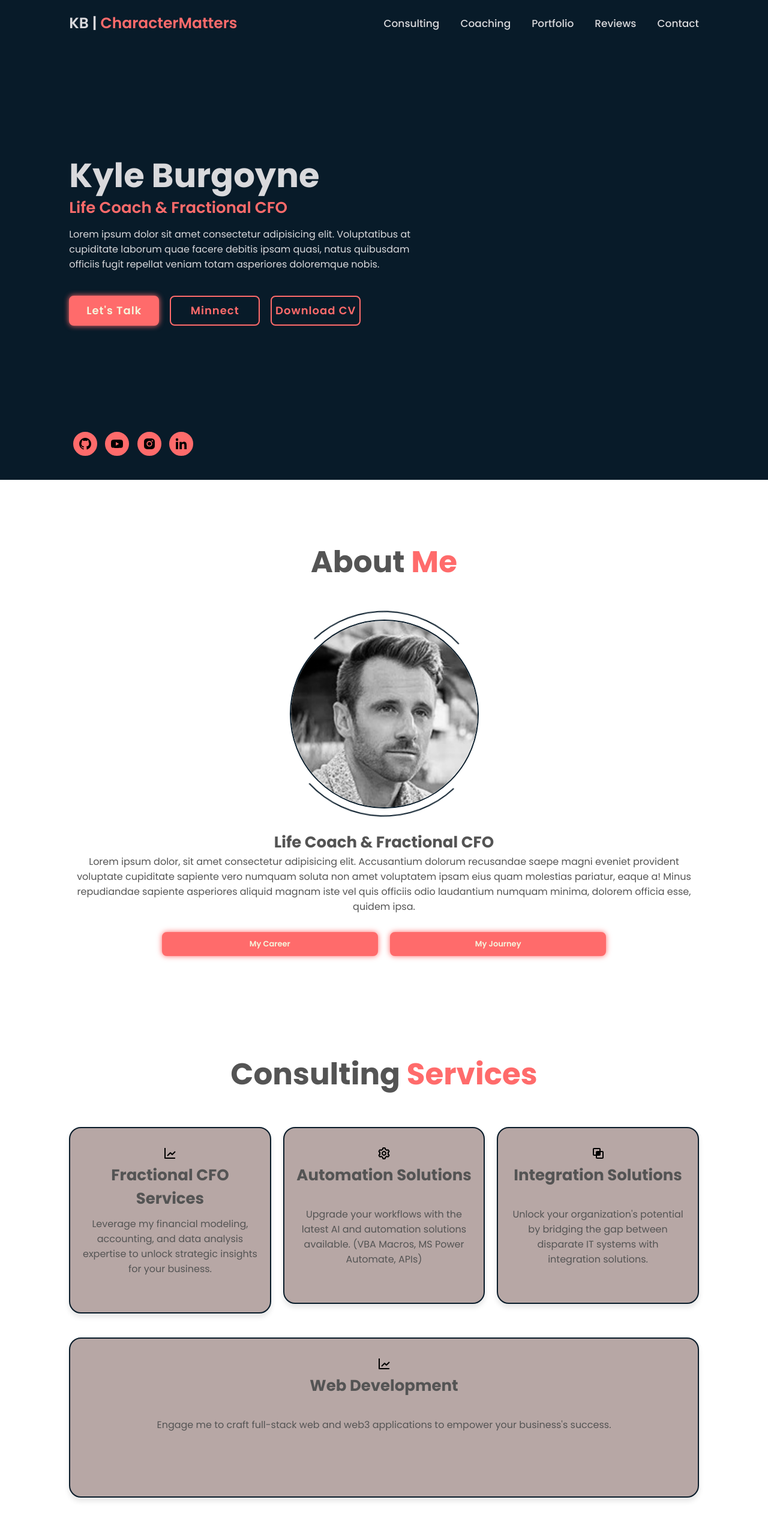
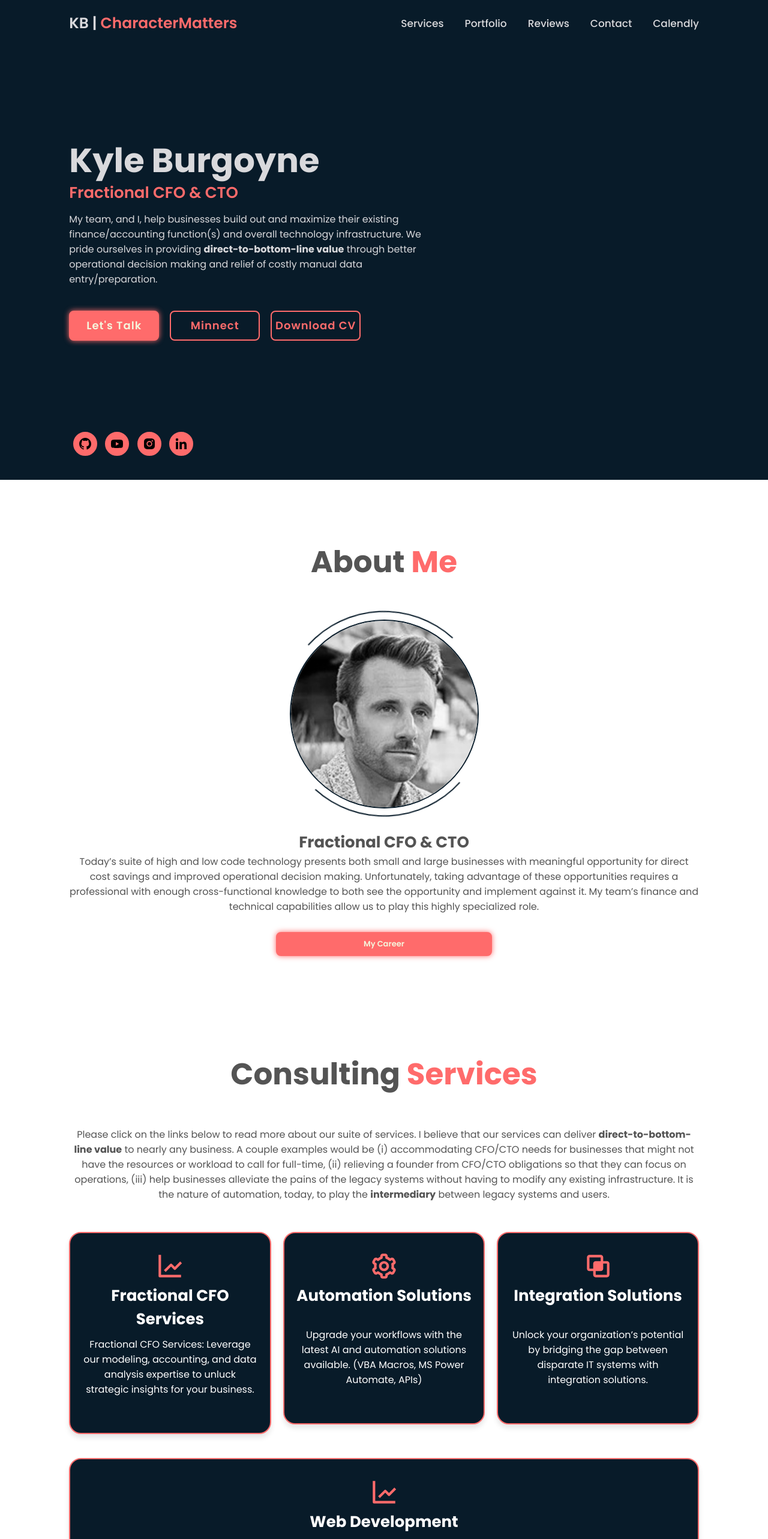
Before and after one commit to kylecburgoyneF9/business_website, a Vue app: page / in a window 1280 px wide. Shown: the top 2566 px of the page at 60% size. Built offline with nearby package versions, Linux system fonts and the light colour scheme.

Commit message:
Large Update 3.19.2024
Complete copy overhaul and small strcutural

```diff
--- a/src/assets/main.css
+++ b/src/assets/main.css
@@ -310,13 +310,19 @@ span {
   gap: 2rem;
 }
 
+.services-intro {
+  font-size: 1.6rem;
+  text-align: center;
+  margin-bottom: 5rem;
+}
+
 .services-container .services-box {
   flex: 1 1 30rem;
-  background: var(--second-bg-color);
+  background: var(--dk-blue);
   padding: 3rem 2rem 3rem;
   border-radius: 2rem;
   text-align: center;
-  border: .2rem solid var(--dk-blue);
+  border: .25rem solid var(--main-color);
   box-shadow: 0 6px 8px rgba(0, 0, 0, 0.1);
   transition: .5s ease;
   cursor: pointer;
@@ -325,9 +331,18 @@ span {
 }
 
 .services-container .services-box:hover {
-  border-color: var(--dk-blue);
+  border-color: var(--main-color);
   transform: scale(1.02);
-  box-shadow: 0 0 1rem var(--dk-blue);
+  box-shadow: 0 0 1rem var(--main-color);
+}
+
+.svg-icon {
+  width: 50px;
+  /* Set width */
+  height: 50px;
+  /* Set height */
+  fill: var(--main-color);
+  /* Set fill color */
 }
 
 .services-box i {
@@ -337,13 +352,13 @@ span {
 
 .services-box h3 {
   font-size: 2.6rem;
-  color: var(--text-color);
+  color: white;
 }
 
 .services-box p {
   font-size: 1.6rem;
   margin: 1rem 0 3rem;
-  color: var(--text-color);
+  color: white;
 }
 
 .coaching {
@@ -468,6 +483,18 @@ span {
     width: 55%;
   }
 
+  .services-lists {
+    display: flex;
+    margin-bottom: 2rem;
+    gap: 1rem;
+    flex-direction: column;
+    padding: 0 1rem;
+  }
+
+  .services-list ul {
+    text-align: justify;
+  }
+
 }
 
 @media (max-width: 768px) {
--- a/src/components/DigitalPortfolio.vue
+++ b/src/components/DigitalPortfolio.vue
@@ -3,21 +3,13 @@
   <section class="portfolio" id="portfolio">
     <div class="portfolio-header">
       <h2 class="heading">Digital <span>Portfolio</span></h2>
-      <p>I've curated a collection of YouTube videos highlighting my professional expertise and coaching skills. Depending
-        on what you are looking for, follow either link below and enjoy the content. I take content creation requests for
-        both business and self-development topics, so feel free to contact me and let's put something together.
-      </p>
+      <p>We've curated a collection of YouTube videos highlighting our professional expertise. I challenge our audience to watch any video on your channel and <strong>not</strong> take away a new practicality that could be used same-day.  I take content creation requests for varying finance and technology business needs, so feel free to contact me and let's put something together. Follow the link below. Enjoy the content!</p>
     </div>
     <div class="portfolio-contents">
       <a href="https://www.youtube.com/channel/UCKlKCP8OuQVRArpZrzTd-xA" target="_blank"
         class="portfolio-contents-consulting has-background-video">
         <BackgroundVideo fileName="0226.mp4" />
         <h3>Consulting</h3>
-      </a>
-      <a href="https://www.youtube.com/channel/UCKlKCP8OuQVRArpZrzTd-xA" target="_blank"
-        class="portfolio-contents-coaching has-background-video">
-        <BackgroundVideo fileName="0226.mp4" />
-        <h3>Coaching</h3>
       </a>
     </div>
     <a href="#contact" class="universal-btn">Work Together</a>
--- a/src/components/Navbar.vue
+++ b/src/components/Navbar.vue
@@ -5,11 +5,11 @@
             <MenuIcon :class="{ open: isMenuOpen }" />
         </button>
         <nav class="navbar" :class="{ 'active': isMenuOpen }">
-            <router-link to="/consulting" @click="toggleMenu">Consulting</router-link>
-            <router-link to="/coaching" @click="toggleMenu">Coaching</router-link>
+            <router-link to="/consulting" @click="toggleMenu">Services</router-link>
             <router-link :to="{ path: '/', hash: '#portfolio' }" scroll="{ behavior: 'smooth' }" @click="toggleMenu">Portfolio</router-link>
             <router-link :to="{ path: '/', hash: '#reviews' }" scroll="{ behavior: 'smooth' }" @click="toggleMenu">Reviews</router-link>
             <router-link to="#contact" @click="toggleMenu">Contact</router-link>
+            <a class="calendly-link">Calendly</a>
         </nav>
     </header>
 </template>
@@ -109,6 +109,10 @@ onBeforeUnmount(() => {
   color: var(--main-color);
 }
 
+.calendly-link {
+    cursor: pointer; /* Change cursor to pointer on hover */
+}
+
 /* Menu icon is not currently implemented
 #menu-icon {
     position: relative;
--- a/src/components/Reviews.vue
+++ b/src/components/Reviews.vue
@@ -5,20 +5,19 @@
     <div class="review-cards-container">
       <div class="review-card-contents">
         <div class="review-card-img">
-          <img src="../assets/Home/Self.jpeg" alt="">
+          <img src="../assets/Home/Glenn_Image.png" alt="">
         </div>
         <div class="review-card-text">
-          <h3>Name and Title</h3>
-          <p>"Lorem ipsum dolor sit amet consectetur adipisicing elit. Voluptas commodi asperiores doloremque perspiciatis
-            voluptatum sunt totam esse at repudiandae autem!"</p>
+          <h3>Glenn McClelland - Retired CEO / CFO</h3>
+          <p>"I worked with Kyle in a start-up effort for a solar services company.  Kyle is one of those rare individuals who can effectively analyze a situation and provide their own direction to do what needs to be done.  Kyle is intelligent, self-motivated and a problem solver who understands the relationship between responsibility and accountability!  With Kyle's ambition and ability to work as part of a team, I would recommend Kyle to any organization looking for a manager with virtually unlimited upside potential.  "</p>
         </div>
       </div>
       <div class="review-card-contents">
         <div class="review-card-img">
-          <img src="../assets/Home/Self.jpeg" alt="">
+          <img src="../assets/Home/Jeff_Image.jpeg" alt="">
         </div>
         <div class="review-card-text">
-          <h3>Name and Title</h3>
+          <h3>Jeff Bunge - </h3>
           <p>"Lorem ipsum dolor sit amet consectetur adipisicing elit. Voluptas commodi asperiores doloremque perspiciatis
             voluptatum sunt totam esse at repudiandae autem!"</p>
         </div>
@@ -68,6 +67,8 @@
 }
 
 .review-cards-container .review-card-contents .review-card-img img {
+  width: 18rem; /* Adjust the width as needed */
+  height: 18rem; /* Adjust the height as needed */
   border-radius: 50%;
   border: var(--dk-blue) solid;
 }
@@ -80,7 +81,7 @@
   font-size: 1.5rem;
 }
 
-@media (max-width: 600px) {
+@media (max-width: 700px) {
     .review-cards-container .review-card-contents  {
         flex-direction: column;
         text-align: center;
--- a/src/views/ConsultingView.vue
+++ b/src/views/ConsultingView.vue
@@ -5,9 +5,7 @@
         <div class="interior-hero-content">
             <h1>Consulting Services</h1>
             <h3>Fractional CFO & Technology Specialist</h3>
-            <p>Lorem ipsum dolor sit amet consectetur adipisicing elit. Voluptatibus at cupiditate laborum quae facere
-                debitis ipsam quasi, natus quibusdam officiis fugit repellat veniam totam asperiores doloremque nobis.
-            </p>
+            <p>My team, and I, help businesses build out and maximize their existing finance/accounting function(s) and overall technology infrastructure. We pride ourselves in providing <strong>direct-to-bottom-line value</strong> through better operational decision making and relief of costly manual data entry/preparation. </p>
             <div class="interior-hero-content-btns">
                 <router-link to="#consulting-fractional-cfo" class="btn" scroll="{ behavior: 'smooth' }">Fractional CFO
                     Services</router-link>
@@ -49,12 +47,9 @@
                 </div>
                 <div class="services-split-text-image-content">
                     <h3>Fractional CFO Services</h3>
-                    <p>Having accumulated 9 years of experience in the business world, I've crafted a diverse range of
-                        models, including but not limited to solar tax-equity, solar loan origination, corporate, debt and
-                        equity due diligence, private placement, and accounting.</p>
+                    <p>With nearly a decade of financial and accounting experience, I handle the entirety of our CFO engagements. While I do offer bookkeeper-type services, my main value-add sits in being that tactical analytics-driven partner who can get into the bottom weeds and then deliver the correct 30,000-foot strategic recommendation/decision. </p>
 
-                    <p>Whether you're seeking to enhance your business tools or need support in presenting your business's
-                        potential, we can collaborate to achieve your objectives.</p>
+                    <p>Whether you're seeking to enhance your business tools or need support to capture more of your business's potential, we can collaborate to achieve your objectives.</p>
                     <a href="#contact" class="universal-btn">Work Together</a>
                 </div>
             </div>
@@ -64,14 +59,9 @@
                 </div>
                 <div class="services-split-text-image-content" id="consulting-automation-solutions">
                     <h3>Automation Solutions</h3>
-                    <p>Leveraging a powerful combination of Excel, VBA, and Microsoft Power Automation, I
-                        specialize in automating a wide array of standard tasks in accounting, finance, marketing, and
-                        administration within office environments.</p>
+                    <p>Leveraging a powerful combination of Excel, VBA, Microsoft Power Automation, and Make.com, we specialize in automating a wide array of standard tasks in the accounting, finance, marketing, and administration departments of a business.</p>
 
-                    <p>Curious if your business is a suitable candidate for streamlined automation? Let's have a
-                        consultation to evaluate the potential benefits, such as saving personnel time, enhancing data
-                        accuracy, and boosting overall convenience for your business. This way, you'll have a clear
-                        understanding of the value this automation can deliver.</p>
+                    <p>Curious if your business is a suitable candidate for streamlined automation? Let's have a consultation to evaluate the potential benefits, such as saving personnel time, enhancing data accuracy, and improving overall operational efficiency. This way, you'll have a clear understanding of the value this automation can deliver.</p>
                     <a href="#contact" class="universal-btn">Work Together</a>
                 </div>
                 <div class="services-split-text-image-img img-responsive2">
@@ -84,13 +74,8 @@
                 </div>
                 <div class="services-split-text-image-content" id="consulting-integration-solutions">
                     <h3>Integration Solutions</h3>
-                    <p>Using a suite of high and low code expertise, plus today's incredible array of database, AI, and
-                        cloud services, I can help you get the most out of your existing technology stack.</p>
-                    <p>If you're spending too much time manually manipulating data on a regular basis or are at the point of
-                        lossing visibility into your business due to a lack of communication between your core technology
-                        systems, please reach out to me. Almost every company I have worked for (small and large) has
-                        operated with such friction/barriers. These frictions are costing you in hard dollars, turnover,
-                        time,and opportunity.</p>
+                    <p>Using a suite of high and low code expertise, plus today's incredible array of database, AI, and cloud services, we can help you get the most out of your existing technology stack.</p>
+                    <p>If you're spending too much time manually manipulating data on a regular basis or are at the point of losing visibility into your business due to a lack of communication between your core technology systems, please reach out to me. Almost every company I have worked for (small and large) has operated with such friction/barriers. These frictions are costing you in hard dollars, turnover, time, and opportunity.</p>
                     <a href="#contact" class="universal-btn">Work Together</a>
                 </div>
             </div>
@@ -100,11 +85,8 @@
                 </div>
                 <div class="services-split-text-image-content" id="consulting-web-development">
                     <h3>Web & Application Development</h3>
-                    <p>My prevailing development skillset is comprised of Vue3.js, vanilla CSS, HTML, and JavaScript,
-                        Web3.js, and Solidity. This is a growing skillset of mine where I am seeking new engagements to
-                        build my portfolio. I am presently investing heavily into this part of my professional toolkit.</p>
-                    <p>Whether you are looking for a personal/professional-use website, an internal software solution, or a
-                        web3 application, I offer a growing range of web and application development services. </p>
+                    <p>My team’s prevailing development skillset is comprised of Vue3.js, vanilla CSS, HTML, and JavaScript, Web3.js, Solidity, VBA Macros, Make.com, Power Apps, MS Power Automate, and Zapier. This is a growing skillset of ours where we are seeking new engagements to build our portfolio. We are presently investing heavily into this part of our professional toolkit.</p>
+                    <p>Whether you are looking for a personal/professional-use website, an internal software solution, or a web3 application, we offer a growing range of web and application development services.</p>
                     <a href="#contact" class="universal-btn">Work Together</a>
                 </div>
                 <div class="services-split-text-image-img img-responsive2">
--- a/src/views/HomeView.vue
+++ b/src/views/HomeView.vue
@@ -4,10 +4,9 @@
     <div class="home-content">
       <h1>Kyle Burgoyne</h1>
       <div class="">
-        <h3>Life Coach & Fractional CFO</h3>
+        <h3>Fractional CFO & CTO</h3>
       </div>
-      <p>Lorem ipsum dolor sit amet consectetur adipisicing elit. Voluptatibus at cupiditate laborum quae facere
-        debitis ipsam quasi, natus quibusdam officiis fugit repellat veniam totam asperiores doloremque nobis.
+      <p>My team, and I, help businesses build out and maximize their existing finance/accounting function(s) and overall technology infrastructure. We pride ourselves in providing <strong>direct-to-bottom-line value</strong> through better operational decision making and relief of costly manual data entry/preparation.
       </p>
 
       <div class="btn-box">
@@ -31,19 +30,13 @@
     </div>
 
     <div class="about-content">
-      <h3>Life Coach & Fractional CFO</h3>
-      <p>Lorem ipsum dolor, sit amet consectetur adipisicing elit. Accusantium dolorum recusandae saepe magni
-        eveniet provident voluptate cupiditate sapiente vero numquam soluta non amet voluptatem ipsam eius quam
-        molestias pariatur, eaque a! Minus repudiandae sapiente asperiores aliquid magnam iste vel quis officiis
-        odio laudantium numquam minima, dolorem officia esse, quidem ipsa.
+      <h3>Fractional CFO & CTO</h3>
+      <p>Today’s suite of high and low code technology presents both small and large businesses with meaningful opportunity for direct cost savings and improved operational decision making. Unfortunately, taking advantage of these opportunities requires a professional with enough cross-functional knowledge to both see the opportunity and implement against it. My team’s finance and technical capabilities allow us to play this highly specialized role.
       </p>
       <div class="home-about-btn">
         <router-link :to="{ path: '/consulting', hash: '#my-career' }" scroll="{ behavior: 'smooth' }"
           class="universal-btn">My
           Career</router-link>
-        <router-link :to="{ path: '/coaching', hash: '#my-journey' }" scroll="{ behavior: 'smooth' }"
-          class="universal-btn">My
-          Journey</router-link>
       </div>
     </div>
   </section>
@@ -51,93 +44,34 @@
   <!-- 'services' section design and elements -->
   <section class="services" id="services">
     <h2 class="heading">Consulting <span>Services</span></h2>
-
+    <div class="services-intro">
+      Please click on the links below to read more about our suite of services. I believe that our services can deliver <strong>direct-to-bottom-line value</strong> to nearly any business. A couple examples would be (i) accommodating CFO/CTO needs for businesses that might not have the resources or workload to call for full-time, (ii) relieving a founder from CFO/CTO obligations so that they can focus on operations, (iii) help businesses alleviate the pains of the legacy systems without having to modify any existing infrastructure. It is the nature of automation, today, to play the <strong>intermediary</strong> between legacy systems and users.
+    </div>
     <div class="services-container">
       <router-link :to="{ path: '/consulting', hash: '#consulting-fractional-cfo' }" scroll="{ behavior: 'smooth' }"
         class="services-box">
-        <SvgLineChart />
+        <SvgLineChart class="svg-icon"/>
         <h3>Fractional CFO Services</h3>
-        <p>Leverage my financial modeling, accounting, and data analysis expertise to unlock strategic insights for your
-          business.</p>
+        <p>Fractional CFO Services: Leverage our modeling, accounting, and data analysis expertise to unluck strategic insights for your business.
+        </p>
       </router-link>
       <router-link :to="{ path: '/consulting', hash: '#consulting-automation-solutions' }" scroll="{ behavior: 'smooth' }"
         class="services-box">
-        <SvgCog />
+        <SvgCog class="svg-icon"/>
         <h3>Automation Solutions</h3>
-        <p>Upgrade your workflows with the latest AI and automation solutions available. (VBA Macros, MS Power Automate,
-          APIs)</p>
+        <p>Upgrade your workflows with the latest AI and automation solutions available. (VBA Macros, MS Power Automate, APIs)</p>
       </router-link>
       <router-link :to="{ path: '/consulting', hash: '#consulting-integration-solutions' }"
         scroll="{ behavior: 'smooth' }" class="services-box">
-        <SvgIntersect />
+        <SvgIntersect class="svg-icon"/>
         <h3>Integration Solutions</h3>
-        <p>Unlock your organization's potential by bridging the gap between disparate IT systems with integration
-          solutions.</p>
+        <p>Unlock your organization’s potential by bridging the gap between disparate IT systems with integration solutions. </p>
       </router-link>
       <router-link :to="{ path: '/consulting', hash: '#consulting-web-development' }" scroll="{ behavior: 'smooth' }"
         class="services-box">
-        <SvgLineChart />
+        <SvgLineChart class="svg-icon"/>
         <h3>Web Development</h3>
-        <p>Engage me to craft full-stack web and web3 applications to empower your business's success.</p>
-      </router-link>
-    </div>
-  </section>
-
-  <!-- 'coaching' section design and elements -->
-  <section class="coaching" id="coaching">
-    <h2 class="heading"> Life <span>Coaching</span></h2>
-    <p>Fitness & Health | Masculinity & Confidence | Relationships & Heartbreak | Career Development | Accountability
-      Coaching |
-      Childhood Trauma</p>
-
-    <div class="coaching-container" :class="{'is-touch': isTouch }">
-      <router-link :to="{ path: '/coaching', hash: '#coaching-fitness' }" scroll="{ behavior: 'smooth' }"
-        class="coaching-box">
-        <img src="../assets/Home/Fitness.webp" alt="">
-        <div class="coaching-layer">
-          <h4>Fitness & Health</h4>
-          <p>Accomplish your fitness goals through discipline and consistency</p>
-        </div>
-      </router-link>
-      <router-link :to="{ path: '/coaching', hash: '#coaching-masculinity' }" scroll="{ behavior: 'smooth' }"
-        class="coaching-box">
-        <img src="../assets/Home/Masculinity.webp" alt="">
-        <div class="coaching-layer">
-          <h4>Masculinity & Confidence</h4>
-          <p>Build the strongest and most confident version of yourself</p>
-        </div>
-      </router-link>
-      <router-link :to="{ path: '/coaching', hash: '#coaching-relationships' }" scroll="{ behavior: 'smooth' }"
-        class="coaching-box">
-        <img src="../assets/Home/Relationships.webp" alt="">
-        <div class="coaching-layer">
-          <h4>Relationships & Heartbreak</h4>
-          <p>Improve your current relationship or rebuild yourself stronger than ever</p>
-        </div>
-      </router-link>
-      <router-link :to="{ path: '/coaching', hash: '#coaching-career' }" scroll="{ behavior: 'smooth' }"
-        class="coaching-box">
-        <img src="../assets/Home/Career.webp" alt="">
-        <div class="coaching-layer">
-          <h4>Career Development</h4>
-          <p>Develop technical skills and improve your earnings potential</p>
-        </div>
-      </router-link>
-      <router-link :to="{ path: '/coaching', hash: '#coaching-accountability' }" scroll="{ behavior: 'smooth' }"
-        class="coaching-box">
-        <img src="../assets/Home/Accountability.webp" alt="">
-        <div class="coaching-layer">
-          <h4>Accountability Coaching</h4>
-          <p>Find more discipline and self-control than you've ever known</p>
-        </div>
-      </router-link>
-      <router-link :to="{ path: '/coaching', hash: '#coaching-childhood' }" scroll="{ behavior: 'smooth' }"
-        class="coaching-box">
-        <img src="../assets/Home/Childhood.webp" alt="">
-        <div class="coaching-layer">
-          <h4>Childhood Trauma</h4>
-          <p>Heal your wounded inner child and shatter your limiting beliefs</p>
-        </div>
+        <p>Engage us to craft full-stack web and web3 applications to empower your business’s success. </p>
       </router-link>
     </div>
   </section>
```
Also changed, not shown: src/assets/Home/Glenn_Image.png (added), src/assets/Home/Jeff_Image.jpeg (added).
